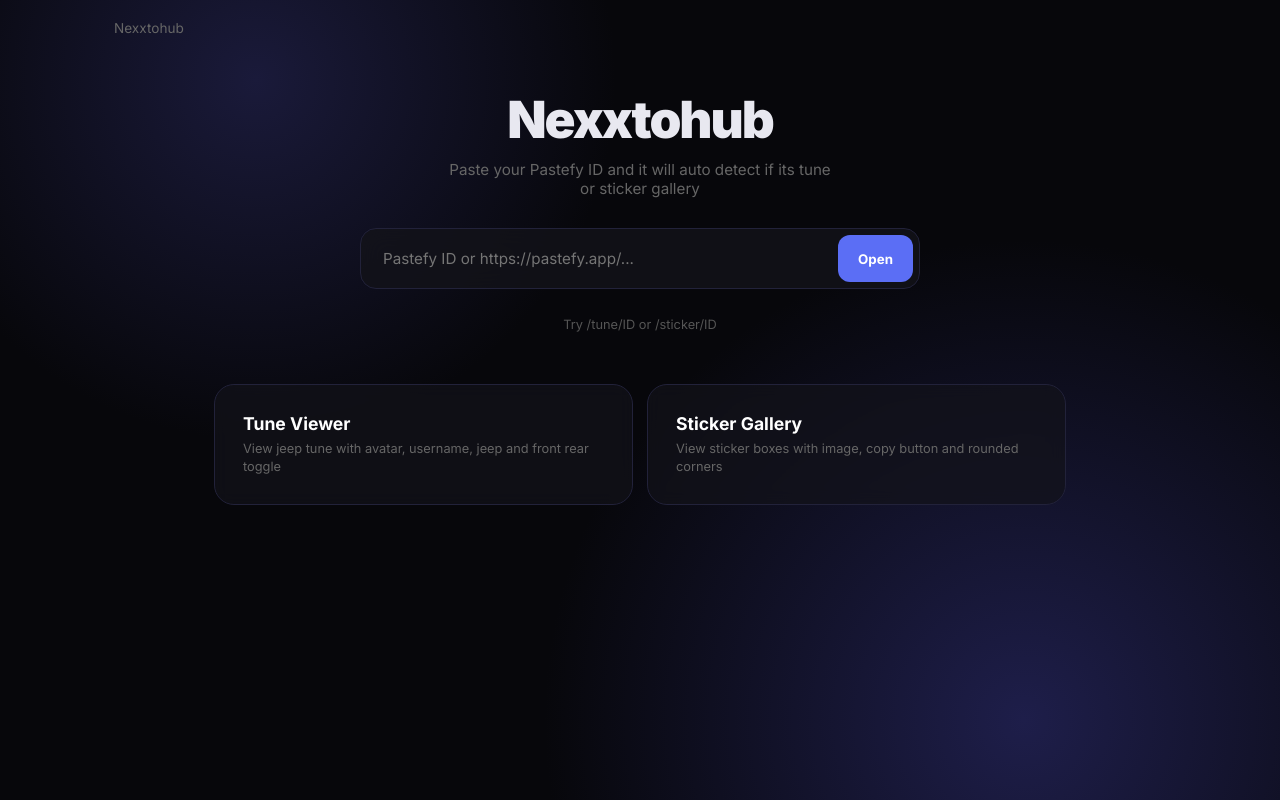
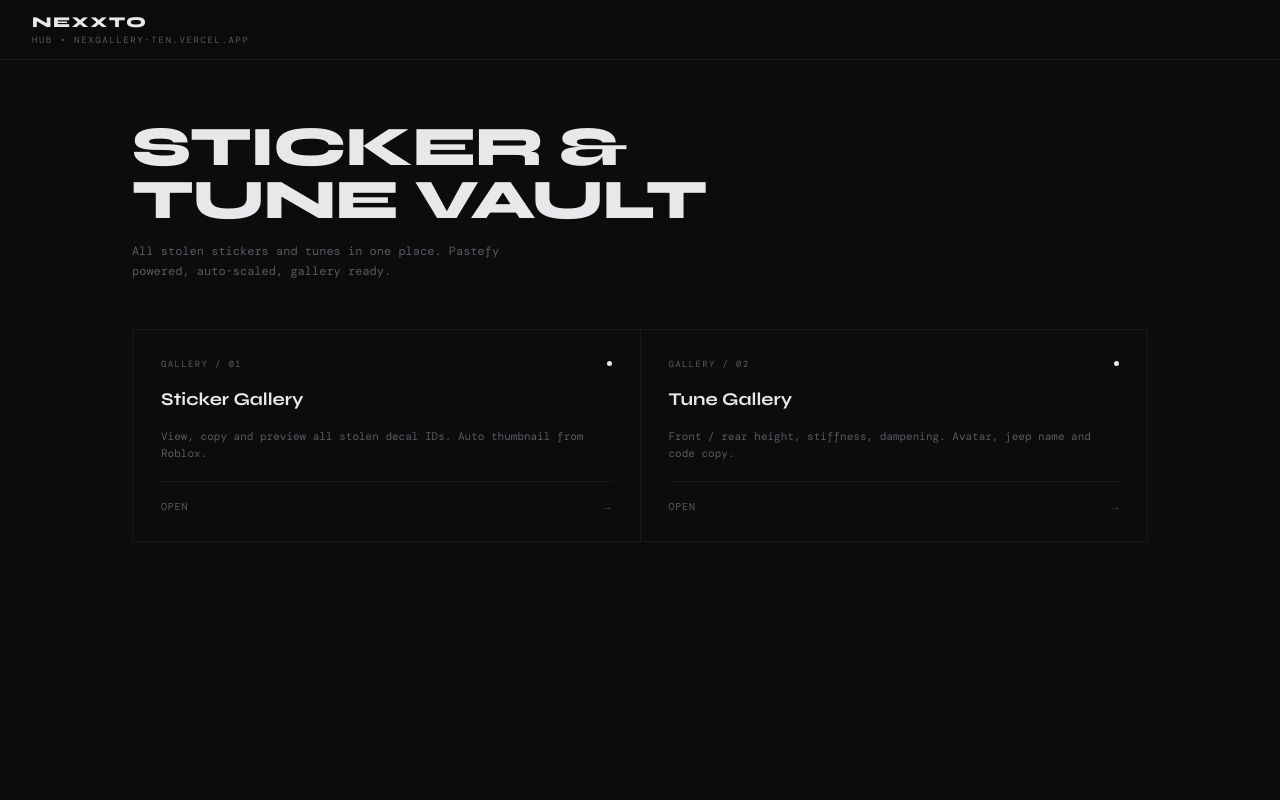
Before and after one commit to Nail120212/norigallery, a website: page Index.html in a window 1280 px wide. Drawn offline with nearby package versions, Linux system fonts and the light colour scheme.

Commit message:
Update Index.html

```diff
--- a/Index.html
+++ b/Index.html
@@ -22,77 +22,62 @@
 </script><script>window.Intl=window.Intl||{};Intl.t=function(s){return(Intl._locale&&Intl._locale[s])||s;};</script>
 <meta charset="UTF-8">
 <meta name="viewport" content="width=device-width, initial-scale=1.0">
-<title>Nexxtohub</title>
+<title>Nexxto Hub</title>
+<link rel="icon" href="/logo.png">
+<link href="https://fonts.googleapis.com/css2?family=DM+Mono:wght@400;500&family=Syne:wght@600;700;800&display=swap" rel="stylesheet">
 <style>
-@import url('https://fonts.googleapis.com/css2?family=Inter:wght@400;500;600;700;800;900&display=swap');
-*{box-sizing:border-box;margin:0;padding:0;}
-body{font-family:'Inter',sans-serif;background:#07070b;color:#e8e8f0;min-height:100vh;overflow-x:hidden;}
-.bg{position:fixed;inset:0;z-index:-1;background:radial-gradient(600px at 20% 10%,#1a1a3a 0%,transparent 60%),radial-gradient(800px at 80% 90%,#1e1e4a 0%,transparent 60%),#07070b;}
-.top{padding:20px 24px;display:flex;justify-content:space-between;align-items:center;max-width:1100px;margin:0 auto;width:100%;}
-.top a{color:#666;text-decoration:none;font-size:0.85rem;}
-.hero{max-width:1100px;margin:0 auto;padding:40px 24px 20px;display:flex;flex-direction:column;align-items:center;gap:18px;text-align:center;}
-.hero h1{font-size:clamp(2rem,6vw,3.2rem);font-weight:900;letter-spacing:-0.04em;line-height:0.9;}
-.hero p{color:#666;font-size:0.95rem;max-width:400px;}
-.search{max-width:560px;width:100%;margin:12px auto 0;background:rgba(19,19,26,0.8);border:1px solid #22223a;border-radius:16px;padding:6px;display:flex;gap:6px;backdrop-filter:blur(12px);transition:border-color 0.2s;}
-.search:focus-within{border-color:#5b6ef5;}
-.search input{flex:1;background:transparent;border:none;outline:none;color:#fff;padding:14px 16px;font-family:inherit;font-size:0.95rem;}
-.search button{background:#5b6ef5;color:#fff;border:none;border-radius:12px;padding:12px 20px;font-weight:700;cursor:pointer;font-family:inherit;transition:transform 0.1s;}
-.search button:active{transform:scale(0.97);}
-.cards{max-width:900px;width:100%;margin:32px auto;padding:0 24px;display:grid;grid-template-columns:repeat(auto-fit,minmax(240px,1fr));gap:14px;}
-.card{background:rgba(19,19,26,0.7);border:1px solid #22223a;border-radius:20px;padding:28px;text-decoration:none;color:#fff;transition:all 0.2s;backdrop-filter:blur(8px);}
-.card:hover{border-color:#5b6ef5;transform:translateY(-2px);background:rgba(24,24,36,0.9);}
-.card .label{font-weight:700;font-size:1.1rem;}
-.card .desc{font-size:0.8rem;color:#666;margin-top:6px;line-height:1.4;}
-.status{margin-top:10px;font-size:0.8rem;color:#555;}
+:root{--bg:#0c0c0d;--surface:#111113;--surface-2:#161618;--border:#1f1f22;--border-soft:#19191c;--text:#e8e8ea;--dim:#5a5a62;--mono:'DM Mono',monospace;--display:'Syne',sans-serif}
+*{margin:0;padding:0;box-sizing:border-box}
+body{background:var(--bg);color:var(--text);font-family:var(--mono);min-height:100vh;-webkit-font-smoothing:antialiased}
+header{height:60px;border-bottom:1px solid var(--border);display:flex;align-items:center;padding:0 32px;justify-content:space-between;position:sticky;top:0;background:rgba(12,12,13,0.88);backdrop-filter:blur(16px);z-index:10}
+.logo{display:flex;align-items:center;gap:10px;text-decoration:none;color:var(--text)}
+.logo-title{font-family:var(--display);font-weight:800;font-size:15px;letter-spacing:0.1em;text-transform:uppercase}
+.logo-sub{font-family:var(--mono);font-size:9px;color:var(--dim);letter-spacing:0.18em;text-transform:uppercase;margin-top:2px}
+.logo-names{display:flex;flex-direction:column;gap:1px}
+main{max-width:1080px;margin:0 auto;padding:60px 32px 80px}
+.hero{margin-bottom:48px}
+.hero h1{font-family:var(--display);font-size:clamp(32px,6vw,56px);font-weight:800;line-height:0.95;letter-spacing:-0.02em;margin-bottom:16px}
+.hero p{font-size:12px;color:var(--dim);max-width:400px;line-height:1.6}
+.grid{display:grid;grid-template-columns:repeat(auto-fit,minmax(260px,1fr));gap:1px;background:var(--border-soft);border:1px solid var(--border-soft)}
+.card{background:var(--bg);padding:28px;display:flex;flex-direction:column;gap:18px;transition:background 0.15s;text-decoration:none;color:inherit}
+.card:hover{background:var(--surface)}
+.card-top{display:flex;justify-content:space-between;align-items:center}
+.card-label{font-size:9px;color:var(--dim);letter-spacing:0.15em;text-transform:uppercase}
+.card-dot{width:5px;height:5px;background:var(--text);border-radius:50%}
+.card-title{font-family:var(--display);font-size:18px;font-weight:700}
+.card-desc{font-size:11px;color:var(--dim);line-height:1.6}
+.card-foot{margin-top:auto;padding-top:18px;border-top:1px solid var(--border-soft);display:flex;justify-content:space-between;align-items:center;font-size:10px;color:var(--dim);letter-spacing:0.08em;text-transform:uppercase}
+@media(max-width:600px){header{padding:0 20px}main{padding:32px 20px 60px}}
 </style>
 </head>
 <body>
-<div class="bg"></div>
-<div class="top"><a href="/">Nexxtohub</a></div>
+<header>
+<a class="logo" href="/">
+<div class="logo-names">
+<span class="logo-title">Nexxto</span>
+<span class="logo-sub">Hub • nexgallery-ten.vercel.app</span>
+</div>
+</a>
+</header>
+<main>
 <div class="hero">
-<h1>Nexxtohub</h1>
-<p>Paste your Pastefy ID and it will auto detect if its tune or sticker gallery</p>
-<div class="search"><input id="paste" placeholder="Pastefy ID or https://pastefy.app/..."><button onclick="loadId()">Open</button></div>
-<div id="hint" class="status">Try /tune/ID or /sticker/ID</div>
+<h1>STICKER &<br>TUNE VAULT</h1>
+<p>All stolen stickers and tunes in one place. Pastefy powered, auto-scaled, gallery ready.</p>
 </div>
-<div class="cards">
-<a class="card" href="/tune"><div class="label">Tune Viewer</div><div class="desc">View jeep tune with avatar, username, jeep and front rear toggle</div></a>
-<a class="card" href="/sticker"><div class="label">Sticker Gallery</div><div class="desc">View sticker boxes with image, copy button and rounded corners</div></a>
+<div class="grid">
+<a class="card" href="/sticker.html">
+<div class="card-top"><span class="card-label">Gallery / 01</span><span class="card-dot"></span></div>
+<div class="card-title">Sticker Gallery</div>
+<div class="card-desc">View, copy and preview all stolen decal IDs. Auto thumbnail from Roblox.</div>
+<div class="card-foot"><span>Open</span><span>→</span></div>
+</a>
+<a class="card" href="/tune.html">
+<div class="card-top"><span class="card-label">Gallery / 02</span><span class="card-dot"></span></div>
+<div class="card-title">Tune Gallery</div>
+<div class="card-desc">Front / rear height, stiffness, dampening. Avatar, jeep name and code copy.</div>
+<div class="card-foot"><span>Open</span><span>→</span></div>
+</a>
 </div>
-<script>
-function extractId(v){
-  if(!v) return null;
-  let id=v.trim();
-  const m=id.match(/pastefy\.app\/([^\/\?\s]+)/);
-  if(m) id=m[1];
-  id=id.replace(/[^a-zA-Z0-9]/g,'');
-  return id||null;
-}
-async function tryFetchRaw(id){
-  const urls=[`https://pastefy.app/${id}/raw`,`https://api.allorigins.win/raw?url=${encodeURIComponent(`https://pastefy.app/${id}/raw`)}`];
-  for(const u of urls){
-    try{const r=await fetch(u);if(r.ok){const t=await r.text();if(t)return t;}}catch(_){}
-  }
-  return null;
-}
-async function loadId(){
-  const raw=document.getElementById('paste').value;
-  const id=extractId(raw);
-  if(!id){document.getElementById('hint').textContent='Invalid ID';return;}
-  document.getElementById('hint').textContent='Detecting...';
-  const text=await tryFetchRaw(id);
-  if(!text){location.href=`/sticker/${id}`;return;}
-  let isTune=false;
-  try{const j=JSON.parse(text);if(j.fh!=null||j.frontHeight!=null||j.tuneCode) isTune=true;}catch{ if(text.includes('fh;')||text.includes('tuneCode')) isTune=true; }
-  if(isTune) location.href=`/tune/${id}`;
-  else location.href=`/sticker/${id}`;
-}
-document.getElementById('paste').addEventListener('keydown',e=>{if(e.key==='Enter')loadId();});
-// auto load if ?id= present
-(function(){
-  const p=new URLSearchParams(location.search).get('id');
-  if(p){document.getElementById('paste').value=p;loadId();}
-})();
-</script>
+</main>
 </body>
 </html>
```
